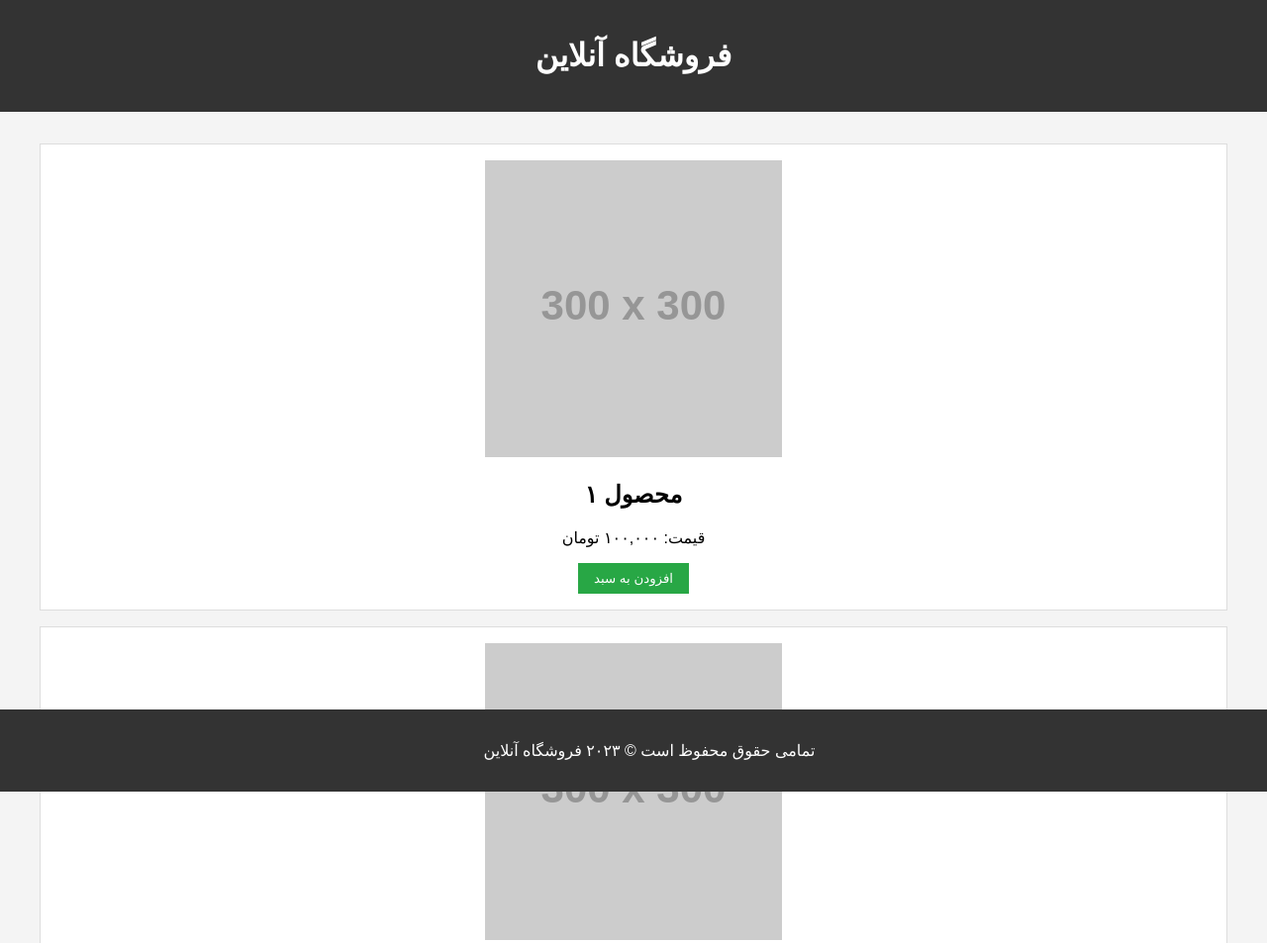
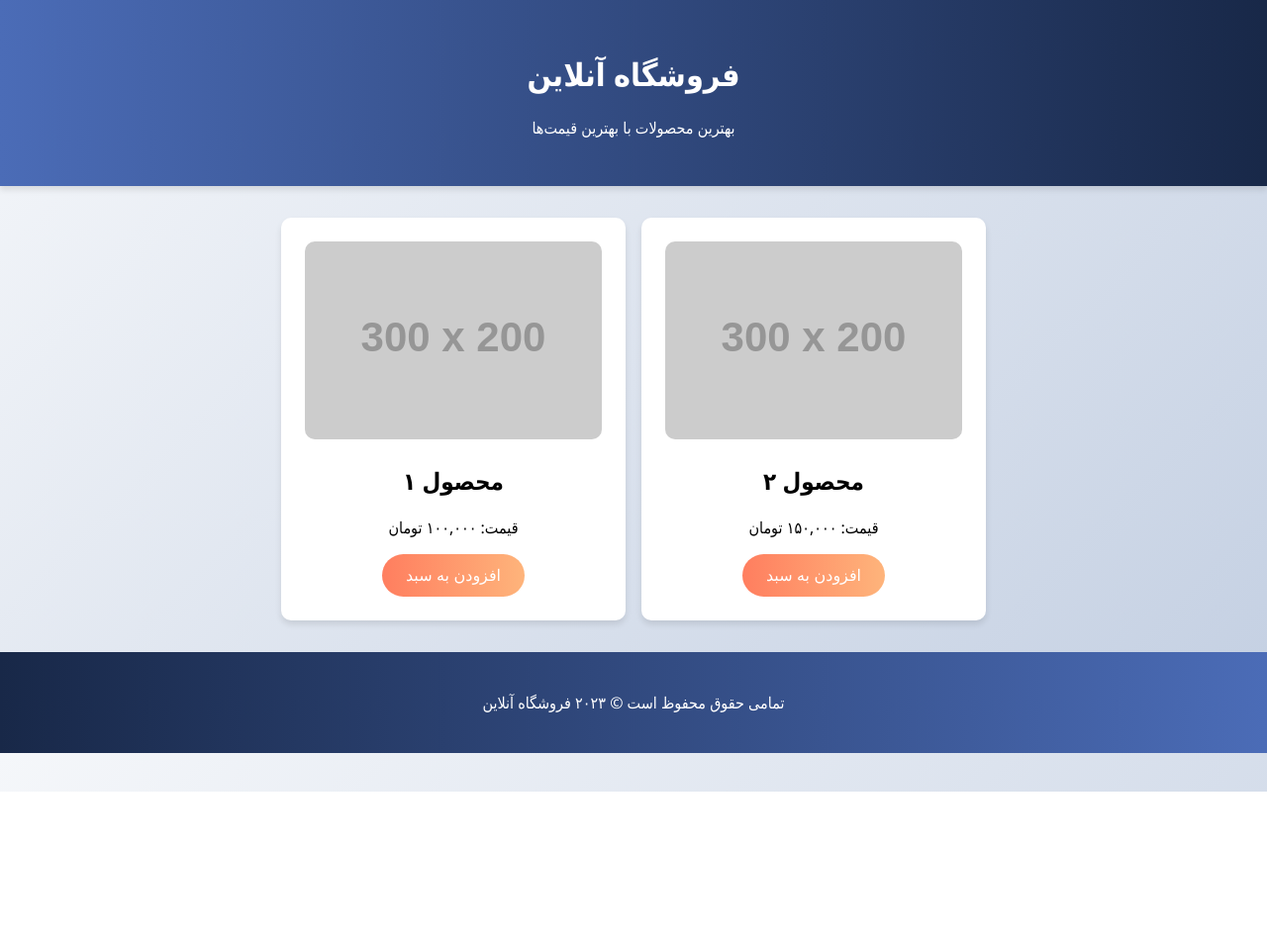
Before and after one commit to mahdiklidari190/Ai-sajad, a plain HTML site: page index.html in a window 1280 px wide. Shown: the top 953 px of the page at 99% size. After the commit the page ends 800 px from the top, so only its background shows below. Drawn offline with Linux system fonts and the light colour scheme; placeholder pictures from the web are drawn by us.

Commit message:
Update index.html

```diff
--- a/index.html
+++ b/index.html
@@ -6,72 +6,82 @@
     <title>فروشگاه آنلاین</title>
     <style>
         body {
-            font-family: Arial, sans-serif;
+            font-family: 'Segoe UI', Tahoma, Geneva, Verdana, sans-serif;
             margin: 0;
             padding: 0;
-            background-color: #f4f4f4;
+            background: linear-gradient(135deg, #f5f7fa 0%, #c3cfe2 100%);
         }
         header {
-            background-color: #333;
+            background: linear-gradient(90deg, #4b6cb7 0%, #182848 100%);
             color: #fff;
-            padding: 1rem;
+            padding: 2rem;
             text-align: center;
+            box-shadow: 0 4px 6px rgba(0, 0, 0, 0.1);
         }
         .container {
             max-width: 1200px;
             margin: 2rem auto;
             padding: 0 1rem;
+            display: flex;
+            flex-wrap: wrap;
+            gap: 1rem;
+            justify-content: center;
         }
         .product {
             background-color: #fff;
-            border: 1px solid #ddd;
-            padding: 1rem;
-            margin-bottom: 1rem;
+            border-radius: 10px;
+            box-shadow: 0 4px 6px rgba(0, 0, 0, 0.1);
+            padding: 1.5rem;
+            width: 300px;
             text-align: center;
-            transition: transform 0.3s;
+            transition: transform 0.3s, box-shadow 0.3s;
         }
         .product:hover {
-            transform: translateY(-5px);
+            transform: translateY(-10px);
+            box-shadow: 0 8px 12px rgba(0, 0, 0, 0.2);
         }
         .product img {
             max-width: 100%;
             height: auto;
+            border-radius: 10px;
         }
         button {
-            background-color: #28a745;
+            background: linear-gradient(90deg, #ff7e5f 0%, #feb47b 100%);
             color: #fff;
             border: none;
-            padding: 0.5rem 1rem;
+            padding: 0.75rem 1.5rem;
+            border-radius: 25px;
             cursor: pointer;
-            transition: background-color 0.3s;
+            font-size: 1rem;
+            transition: background 0.3s, transform 0.3s;
         }
         button:hover {
-            background-color: #218838;
+            background: linear-gradient(90deg, #feb47b 0%, #ff7e5f 100%);
+            transform: scale(1.05);
         }
         footer {
-            background-color: #333;
+            background: linear-gradient(90deg, #182848 0%, #4b6cb7 100%);
             color: #fff;
             text-align: center;
-            padding: 1rem;
-            position: fixed;
-            bottom: 0;
-            width: 100%;
+            padding: 1.5rem;
+            margin-top: 2rem;
         }
     </style>
 </head>
 <body>
     <header>
         <h1>فروشگاه آنلاین</h1>
+        <p>بهترین محصولات با بهترین قیمت‌ها</p>
     </header>
     <div class="container">
         <div class="product">
-            <img src="https://via.placeholder.com/300" alt="محصول ۱">
+            <img src="https://via.placeholder.com/300x200" alt="محصول ۱">
             <h2>محصول ۱</h2>
             <p>قیمت: ۱۰۰,۰۰۰ تومان</p>
             <button onclick="addToCart('محصول ۱', 100000)">افزودن به سبد</button>
         </div>
         <div class="product">
-            <img src="https://via.placeholder.com/300" alt="محصول ۲">
+            <img src="https://via.placeholder.com/300x200" alt="محصول ۲">
             <h2>محصول ۲</h2>
             <p>قیمت: ۱۵۰,۰۰۰ تومان</p>
             <button onclick="addToCart('محصول ۲', 150000)">افزودن به سبد</button>
@@ -87,7 +97,7 @@
 
         function addToCart(productName, price) {
             cart.push({ name: productName, price: price });
-            alert(f"{productName} به سبد خرید اضافه شد!");
+            alert(`${productName} به سبد خرید اضافه شد!`);
             console.log(cart);
         }
     </script>
```
